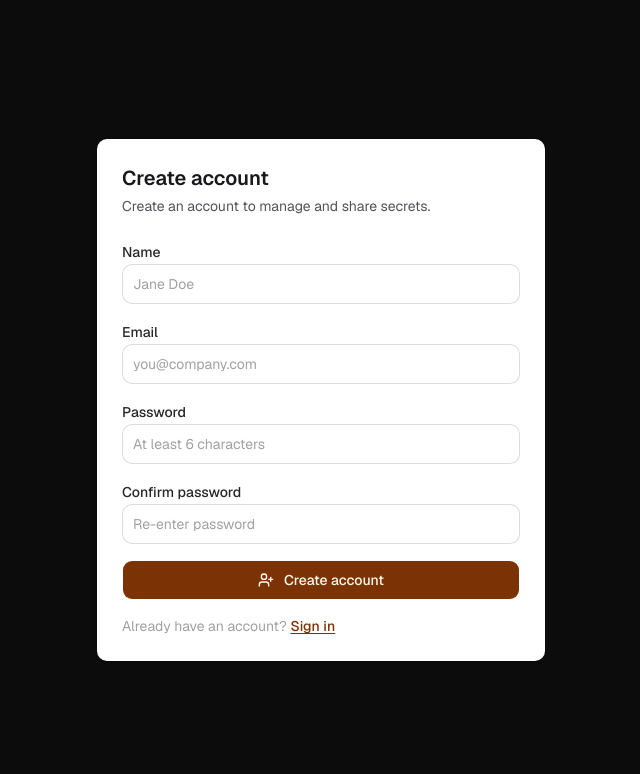
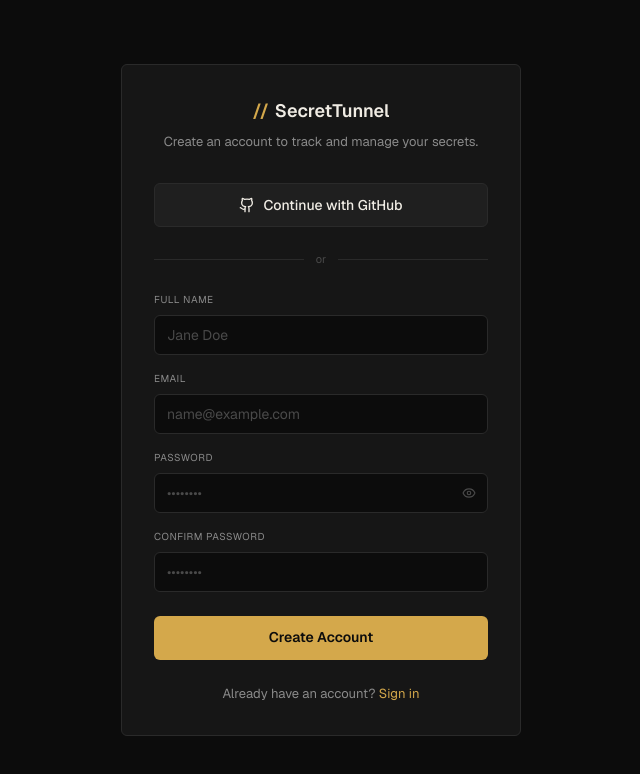
Before and after one commit to devsharmagit/secrettunnel, a Next.js app in the folder apps/web/: page /signup in a window 1280 px wide. Shown: the top 774 px of the page, without its empty margins (319-959 px from the left). Built offline with nearby package versions, Linux system fonts and the light colour scheme.

Commit message:
feat: update SignIn and SignUp forms with improved UI and password strength indicator

```diff
--- a/apps/web/src/app/signup/page.tsx
+++ b/apps/web/src/app/signup/page.tsx
@@ -1,4 +1,4 @@
-import { SignUpForm } from "@/components/auth/sign-up-form";
+import { SignUpPage } from "@/components/auth/sign-up-form";
 
 type SearchParamValue = string | string[] | undefined;
 
@@ -18,12 +18,8 @@ export default async function Page({ searchParams }: SignUpPageProps) {
   const callbackUrl = toSingleParam(resolvedSearchParams.callbackUrl) ?? "/dashboard";
 
   return (
-    <main className="min-h-screen flex items-center justify-center p-4">
-      <div className="w-full max-w-md rounded-lg border bg-white p-6 shadow-sm">
-        <h1 className="mb-1 text-xl font-semibold text-zinc-900">Create account</h1>
-        <p className="mb-6 text-sm text-zinc-600">Create an account to manage and share secrets.</p>
-        <SignUpForm callbackUrl={callbackUrl} />
-      </div>
-    </main>
+
+        <SignUpPage callbackUrl={callbackUrl} />
+
   );
 }
--- a/apps/web/src/components/auth/sign-in-form.tsx
+++ b/apps/web/src/components/auth/sign-in-form.tsx
@@ -1,123 +1,131 @@
 "use client";
 
-import { zodResolver } from "@hookform/resolvers/zod";
-import { Github, KeyRound } from "lucide-react";
 import Link from "next/link";
 import { useRouter } from "next/navigation";
 import { signIn } from "next-auth/react";
+import { Eye, EyeOff, Github } from "lucide-react";
 import { useState } from "react";
-import { useForm } from "react-hook-form";
-import { z } from "zod";
 
-import { Button } from "@/components/ui/button";
-import { Input } from "@/components/ui/input";
+export function SignInForm({callbackUrl}:{callbackUrl: string}) {
+  const router = useRouter();
+  const [showPassword, setShowPassword] = useState(false);
+  const [isSubmitting, setIsSubmitting] = useState(false);
+  const [error, setError] = useState<string | null>(null);
 
-const signInSchema = z.object({
-  email: z.string().trim().email("Enter a valid email address."),
-  password: z.string().min(6, "Password must be at least 6 characters."),
-});
+  const handleSubmit = async (e: React.FormEvent<HTMLFormElement>) => {
+    e.preventDefault();
+    setError(null);
+    setIsSubmitting(true);
 
-type SignInFormValues = z.infer<typeof signInSchema>;
+    const formData = new FormData(e.currentTarget);
+    const email = String(formData.get("email") ?? "").trim();
+    const password = String(formData.get("password") ?? "");
 
-type SignInFormProps = {
-  callbackUrl?: string;
-};
-
-export function SignInForm({ callbackUrl = "/dashboard" }: SignInFormProps) {
-  const router = useRouter();
-  const [error, setError] = useState<string | null>(null);
-  const {
-    register,
-    handleSubmit,
-    formState: { errors, isSubmitting },
-  } = useForm<SignInFormValues>({
-    resolver: zodResolver(signInSchema),
-    defaultValues: {
-      email: "",
-      password: "",
-    },
-  });
-
-  async function onSubmit(values: SignInFormValues) {
-    setError(null);
 
     const result = await signIn("credentials", {
-      email: values.email,
-      password: values.password,
+      email,
+      password,
       redirect: false,
       callbackUrl,
     });
 
     if (!result || result.error) {
       setError("Invalid email or password.");
+      setIsSubmitting(false);
       return;
     }
 
     router.push(result.url ?? callbackUrl);
     router.refresh();
-  }
+  };
 
   return (
-    <form className="space-y-4" onSubmit={handleSubmit(onSubmit)}>
-      <div className="space-y-2">
-        <label className="text-sm font-medium text-zinc-800" htmlFor="email">
+    <main className="min-h-screen flex items-center justify-center p-4">
+      <div className="w-full max-w-100 bg-[#161616] border border-[#2a2a2a] rounded-sm p-8 shadow-none">
+        <div className="flex flex-col items-center mb-8">
+          <h1 className="font-sans font-semibold text-[18px] text-[#f0ece4] mb-2 flex items-center gap-1.5">
+            <span className="text-[#d4a84b]">{"//"}</span> SecretTunnel
+          </h1>
+          <p className="font-sans text-[13px] text-[#8a8a8a] text-center">
+            Sign in to manage your secrets.
+          </p>
+        </div>
+
+        <button
+          type="button"
+          onClick={() => signIn("github", { callbackUrl: "/dashboard" })}
+          className="w-full h-11 flex items-center justify-center gap-2 bg-[#1f1f1f] border border-[#2a2a2a] rounded-sm hover:border-[#d4a84b] transition-colors outline-none mb-6"
+        >
+          <Github className="size-4 text-[#f0ece4]" />
+          <span className="font-sans font-medium text-[14px] text-[#f0ece4]">Continue with GitHub</span>
+        </button>
+
+        <div className="flex items-center gap-3 mb-6">
+          <div className="flex-1 h-px bg-[#2a2a2a]" />
+          <span className="font-sans text-[11px] text-[#4a4a4a]">or</span>
+          <div className="flex-1 h-px bg-[#2a2a2a]" />
+        </div>
+
+        <form onSubmit={handleSubmit} className="flex flex-col gap-4">
+          <div className="flex flex-col gap-2">
+            <label htmlFor="email" className="font-sans text-[10px] tracking-wider uppercase text-[#8a8a8a]">
               Email
             </label>
-        <Input
+            <input
               id="email"
+              name="email"
               type="email"
-          autoComplete="email"
-          placeholder="you@company.com"
-          {...register("email")}
-          aria-invalid={Boolean(errors.email)}
-          className="h-10 border-zinc-300/80 bg-white"
+              required
+              placeholder="name@example.com"
+              className="w-full h-10 bg-[#0c0c0c] border border-[#2a2a2a] rounded-sm px-3 font-sans text-[14px] text-[#f0ece4] placeholder:text-[#4a4a4a] outline-none focus:border-[#4a4a4a] transition-colors"
             />
-        {errors.email ? <p className="text-sm text-destructive">{errors.email.message}</p> : null}
           </div>
-      <div className="space-y-2">
-        <label className="text-sm font-medium text-zinc-800" htmlFor="password">
+
+          <div className="flex flex-col gap-2">
+            <label htmlFor="password" className="font-sans text-[10px] tracking-wider uppercase text-[#8a8a8a]">
               Password
             </label>
-        <Input
+            <div className="relative">
+              <input
                 id="password"
-          type="password"
-          autoComplete="current-password"
-          placeholder="Enter your password"
-          {...register("password")}
-          aria-invalid={Boolean(errors.password)}
-          className="h-10 border-zinc-300/80 bg-white"
+                name="password"
+                type={showPassword ? "text" : "password"}
+                required
+                minLength={6}
+                placeholder="••••••••"
+                className="w-full h-10 bg-[#0c0c0c] border border-[#2a2a2a] rounded-sm px-3 pr-10 font-sans text-[14px] text-[#f0ece4] placeholder:text-[#4a4a4a] outline-none focus:border-[#4a4a4a] transition-colors"
               />
-        {errors.password ? (
-          <p className="text-sm text-destructive">{errors.password.message}</p>
-        ) : null}
+              <button
+                type="button"
+                onClick={() => setShowPassword(!showPassword)}
+                className="absolute right-3 top-1/2 -translate-y-1/2 text-[#4a4a4a] hover:text-[#8a8a8a] transition-colors outline-none"
+                aria-label={showPassword ? "Hide password" : "Show password"}
+              >
+                {showPassword ? <EyeOff className="size-3.5" /> : <Eye className="size-3.5" />}
+              </button>
             </div>
-      {error ? <p className="text-sm text-destructive">{error}</p> : null}
+          </div>
 
-      <Button
-        className="h-10 w-full bg-zinc-900 text-zinc-100 hover:bg-zinc-800"
+          {error ? <p className="font-sans text-[12px] text-[#b33a3a]">{error}</p> : null}
+
+          <button
             type="submit"
             disabled={isSubmitting}
+            className="w-full h-11 bg-[#d4a84b] text-[#0c0c0c] font-sans font-semibold text-[14px] rounded-sm hover:bg-[#e8bf6a] transition-colors outline-none disabled:opacity-50 flex items-center justify-center mt-2"
           >
-        <KeyRound className="mr-1 size-4" />
-        {isSubmitting ? "Signing in..." : "Sign in"}
-      </Button>
+            {isSubmitting ? <span className="font-mono animate-pulse">Signing in...</span> : "Sign In"}
+          </button>
+        </form>
 
-      <Button
-        className="h-10 w-full border-amber-800/20 text-zinc-900 hover:bg-amber-50"
-        type="button"
-        variant="outline"
-        onClick={() => signIn("github", { callbackUrl })}
-      >
-        <Github className="mr-1 size-4" />
-        Continue with GitHub
-      </Button>
-
-      <p className="text-sm text-muted-foreground">
-        Need an account?{" "}
-        <Link className="font-medium text-amber-900 underline underline-offset-2" href="/signup">
-          Create one
+        <div className="mt-6 flex flex-col items-center gap-3">
+          <p className="font-sans text-[13px] text-[#8a8a8a]">
+            Don&apos;t have an account?{" "}
+            <Link href="/signup" className="text-[#d4a84b] hover:text-[#e8bf6a] outline-none transition-colors">
+              Sign up
             </Link>
           </p>
-    </form>
+        </div>
+      </div>
+    </main>
   );
 }
--- a/apps/web/src/components/auth/sign-up-form.tsx
+++ b/apps/web/src/components/auth/sign-up-form.tsx
@@ -1,54 +1,45 @@
 "use client";
 
-import { zodResolver } from "@hookform/resolvers/zod";
-import { UserPlus } from "lucide-react";
 import Link from "next/link";
 import { useRouter } from "next/navigation";
 import { signIn } from "next-auth/react";
+import { Eye, EyeOff, Github } from "lucide-react";
 import { useState } from "react";
-import { useForm } from "react-hook-form";
-import { z } from "zod";
 
-import { Button } from "@/components/ui/button";
-import { Input } from "@/components/ui/input";
+export function SignUpPage({callbackUrl}:{callbackUrl: string}) {
+  const router = useRouter();
+  const [showPassword, setShowPassword] = useState(false);
+  const [password, setPassword] = useState("");
+  const [isSubmitting, setIsSubmitting] = useState(false);
+  const [error, setError] = useState<string | null>(null);
 
-const signUpSchema = z
-  .object({
-    name: z.string().trim().min(2, "Name must be at least 2 characters."),
-    email: z.string().trim().email("Enter a valid email address."),
-    password: z.string().min(6, "Password must be at least 6 characters."),
-    confirmPassword: z.string().min(6, "Confirm your password."),
-  })
-  .refine((values) => values.password === values.confirmPassword, {
-    path: ["confirmPassword"],
-    message: "Passwords do not match.",
-  });
-
-type SignUpFormValues = z.infer<typeof signUpSchema>;
-
-type SignUpFormProps = {
-  callbackUrl?: string;
+  const calculateStrength = (pwd: string) => {
+    let score = 0;
+    if (pwd.length > 0) score += 1;
+    if (pwd.length >= 8) score += 1;
+    if (/[A-Z]/.test(pwd) && /[0-9]/.test(pwd)) score += 1;
+    if (/[^A-Za-z0-9]/.test(pwd)) score += 1;
+    return score;
   };
 
-export function SignUpForm({ callbackUrl = "/dashboard" }: SignUpFormProps) {
-  const router = useRouter();
-  const [error, setError] = useState<string | null>(null);
-  const {
-    register,
-    handleSubmit,
-    formState: { errors, isSubmitting },
-  } = useForm<SignUpFormValues>({
-    resolver: zodResolver(signUpSchema),
-    defaultValues: {
-      name: "",
-      email: "",
-      password: "",
-      confirmPassword: "",
-    },
-  });
+  const strength = calculateStrength(password);
 
-  async function onSubmit(values: SignUpFormValues) {
+  const handleSubmit = async (e: React.FormEvent<HTMLFormElement>) => {
+    e.preventDefault();
     setError(null);
+
+    const formData = new FormData(e.currentTarget);
+    const name = String(formData.get("name") ?? "").trim();
+    const email = String(formData.get("email") ?? "").trim();
+    const pwd = String(formData.get("password") ?? "");
+    const confirmPassword = String(formData.get("confirm-password") ?? "");
+
+    if (pwd !== confirmPassword) {
+      setError("Passwords do not match.");
+      return;
+    }
+
+    setIsSubmitting(true);
 
     const response = await fetch("/api/auth/signup", {
       method: "POST",
@@ -56,9 +47,9 @@ export function SignUpForm({ callbackUrl = "/dashboard" }: SignUpFormProps) {
         "Content-Type": "application/json",
       },
       body: JSON.stringify({
-        name: values.name,
-        email: values.email,
-        password: values.password,
+        name,
+        email,
+        password: pwd,
       }),
     });
 
@@ -66,107 +57,165 @@ export function SignUpForm({ callbackUrl = "/dashboard" }: SignUpFormProps) {
 
     if (!response.ok) {
       setError(data.error ?? "Unable to create account.");
+      setIsSubmitting(false);
       return;
     }
 
     const result = await signIn("credentials", {
-      email: values.email,
-      password: values.password,
+      email,
+      password: pwd,
       redirect: false,
       callbackUrl,
     });
 
     if (!result || result.error) {
       setError("Account created, but automatic sign in failed.");
+      setIsSubmitting(false);
       return;
     }
 
     router.push(result.url ?? callbackUrl);
     router.refresh();
-  }
+  };
 
   return (
-    <form className="space-y-4" onSubmit={handleSubmit(onSubmit)}>
-      <div className="space-y-2">
-        <label className="text-sm font-medium text-zinc-800" htmlFor="name">
-          Name
+    <main className="min-h-screen flex items-center justify-center p-4 py-8">
+      <div className="w-full max-w-100 bg-[#161616] border border-[#2a2a2a] rounded-sm p-8 shadow-none my-auto">
+        <div className="flex flex-col items-center mb-8">
+          <h1 className="font-sans font-semibold text-[18px] text-[#f0ece4] mb-2 flex items-center gap-1.5">
+            <span className="text-[#d4a84b]">{"//"}</span> SecretTunnel
+          </h1>
+          <p className="font-sans text-[13px] text-[#8a8a8a] text-center">
+            Create an account to track and manage your secrets.
+          </p>
+        </div>
+
+        <button
+          type="button"
+          onClick={() => signIn("github", { callbackUrl })}
+          className="w-full h-11 flex items-center justify-center gap-2 bg-[#1f1f1f] border border-[#2a2a2a] rounded-sm hover:border-[#d4a84b] transition-colors outline-none mb-6"
+        >
+          <Github className="size-4 text-[#f0ece4]" />
+          <span className="font-sans font-medium text-[14px] text-[#f0ece4]">Continue with GitHub</span>
+        </button>
+
+        <div className="flex items-center gap-3 mb-6">
+          <div className="flex-1 h-px bg-[#2a2a2a]" />
+          <span className="font-sans text-[11px] text-[#4a4a4a]">or</span>
+          <div className="flex-1 h-px bg-[#2a2a2a]" />
+        </div>
+
+        <form onSubmit={handleSubmit} className="flex flex-col gap-4">
+          <div className="flex flex-col gap-2">
+            <label htmlFor="name" className="font-sans text-[10px] tracking-wider uppercase text-[#8a8a8a]">
+              Full name
             </label>
-        <Input
+            <input
               id="name"
-          autoComplete="name"
+              name="name"
+              type="text"
+              required
               placeholder="Jane Doe"
-          {...register("name")}
-          aria-invalid={Boolean(errors.name)}
-          className="h-10 border-zinc-300/80 bg-white"
+              className="w-full h-10 bg-[#0c0c0c] border border-[#2a2a2a] rounded-sm px-3 font-sans text-[14px] text-[#f0ece4] placeholder:text-[#4a4a4a] outline-none focus:border-[#4a4a4a] transition-colors"
             />
-        {errors.name ? <p className="text-sm text-destructive">{errors.name.message}</p> : null}
           </div>
-      <div className="space-y-2">
-        <label className="text-sm font-medium text-zinc-800" htmlFor="email">
+
+          <div className="flex flex-col gap-2">
+            <label htmlFor="email" className="font-sans text-[10px] tracking-wider uppercase text-[#8a8a8a]">
               Email
             </label>
-        <Input
+            <input
               id="email"
+              name="email"
               type="email"
-          autoComplete="email"
-          placeholder="you@company.com"
-          {...register("email")}
-          aria-invalid={Boolean(errors.email)}
-          className="h-10 border-zinc-300/80 bg-white"
+              required
+              placeholder="name@example.com"
+              className="w-full h-10 bg-[#0c0c0c] border border-[#2a2a2a] rounded-sm px-3 font-sans text-[14px] text-[#f0ece4] placeholder:text-[#4a4a4a] outline-none focus:border-[#4a4a4a] transition-colors"
             />
-        {errors.email ? <p className="text-sm text-destructive">{errors.email.message}</p> : null}
           </div>
-      <div className="space-y-2">
-        <label className="text-sm font-medium text-zinc-800" htmlFor="password">
+
+          <div className="flex flex-col gap-2">
+            <label htmlFor="password" className="font-sans text-[10px] tracking-wider uppercase text-[#8a8a8a]">
               Password
             </label>
-        <Input
+            <div className="relative">
+              <input
                 id="password"
-          type="password"
-          autoComplete="new-password"
-          placeholder="At least 6 characters"
-          {...register("password")}
-          aria-invalid={Boolean(errors.password)}
-          className="h-10 border-zinc-300/80 bg-white"
+                name="password"
+                type={showPassword ? "text" : "password"}
+                required
+                minLength={6}
+                value={password}
+                onChange={(e) => setPassword(e.target.value)}
+                placeholder="••••••••"
+                className="w-full h-10 bg-[#0c0c0c] border border-[#2a2a2a] rounded-sm px-3 pr-10 font-sans text-[14px] text-[#f0ece4] placeholder:text-[#4a4a4a] outline-none focus:border-[#4a4a4a] transition-colors"
               />
-        {errors.password ? (
-          <p className="text-sm text-destructive">{errors.password.message}</p>
-        ) : null}
+              <button
+                type="button"
+                onClick={() => setShowPassword(!showPassword)}
+                className="absolute right-3 top-1/2 -translate-y-1/2 text-[#4a4a4a] hover:text-[#8a8a8a] transition-colors outline-none"
+                aria-label={showPassword ? "Hide password" : "Show password"}
+              >
+                {showPassword ? <EyeOff className="size-3.5" /> : <Eye className="size-3.5" />}
+              </button>
             </div>
-      <div className="space-y-2">
-        <label className="text-sm font-medium text-zinc-800" htmlFor="confirmPassword">
+
+            {password.length > 0 && (
+              <div className="flex gap-1 mt-1">
+                {[1, 2, 3, 4].map((level) => {
+                  let bgColor = "bg-[#2a2a2a]";
+                  if (strength >= level) {
+                    if (strength === 1) bgColor = "bg-[#b33a3a]";
+                    else if (strength === 2) bgColor = "bg-[#8a6a2a]";
+                    else if (strength === 3) bgColor = "bg-[#d4a84b]";
+                    else if (strength === 4) bgColor = "bg-[#4a7c59]";
+                  }
+                  return (
+                    <div
+                      key={level}
+                      className={`flex-1 h-0.75 rounded-full transition-colors ${bgColor}`}
+                    />
+                  );
+                })}
+              </div>
+            )}
+          </div>
+
+          <div className="flex flex-col gap-2">
+            <label htmlFor="confirm-password" className="font-sans text-[10px] tracking-wider uppercase text-[#8a8a8a]">
               Confirm password
             </label>
-        <Input
-          id="confirmPassword"
+            <input
+              id="confirm-password"
+              name="confirm-password"
               type="password"
-          autoComplete="new-password"
-          placeholder="Re-enter password"
-          {...register("confirmPassword")}
-          aria-invalid={Boolean(errors.confirmPassword)}
-          className="h-10 border-zinc-300/80 bg-white"
+              required
+              minLength={6}
+              placeholder="••••••••"
+              className="w-full h-10 bg-[#0c0c0c] border border-[#2a2a2a] rounded-sm px-3 font-sans text-[14px] text-[#f0ece4] placeholder:text-[#4a4a4a] outline-none focus:border-[#4a4a4a] transition-colors"
             />
-        {errors.confirmPassword ? (
-          <p className="text-sm text-destructive">{errors.confirmPassword.message}</p>
-        ) : null}
           </div>
-      {error ? <p className="text-sm text-destructive">{error}</p> : null}
 
-      <Button
-        className="h-10 w-full bg-amber-900 text-amber-50 hover:bg-amber-800"
+          {error ? <p className="font-sans text-[12px] text-[#b33a3a]">{error}</p> : null}
+
+          <button
             type="submit"
             disabled={isSubmitting}
+            className="w-full h-11 bg-[#d4a84b] text-[#0c0c0c] font-sans font-semibold text-[14px] rounded-sm hover:bg-[#e8bf6a] transition-colors outline-none disabled:opacity-50 flex items-center justify-center mt-2"
           >
-        <UserPlus className="mr-1 size-4" />
-        {isSubmitting ? "Creating account..." : "Create account"}
-      </Button>
+            {isSubmitting ? <span className="font-mono animate-pulse">Creating...</span> : "Create Account"}
+          </button>
+        </form>
 
-      <p className="text-sm text-muted-foreground">
+        <div className="mt-6 flex flex-col items-center gap-3">
+          <p className="font-sans text-[13px] text-[#8a8a8a]">
             Already have an account?{" "}
-        <Link className="font-medium text-amber-900 underline underline-offset-2" href="/signin">
+            <Link href="/signin" className="text-[#d4a84b] hover:text-[#e8bf6a] outline-none transition-colors">
               Sign in
             </Link>
           </p>
-    </form>
+        </div>
+      </div>
+    </main>
   );
 }
```
Also changed, not shown: apps/web/src/app/signin/page.tsx (+2 -6 lines). Lines whose indentation alone changed are shown as unchanged.
